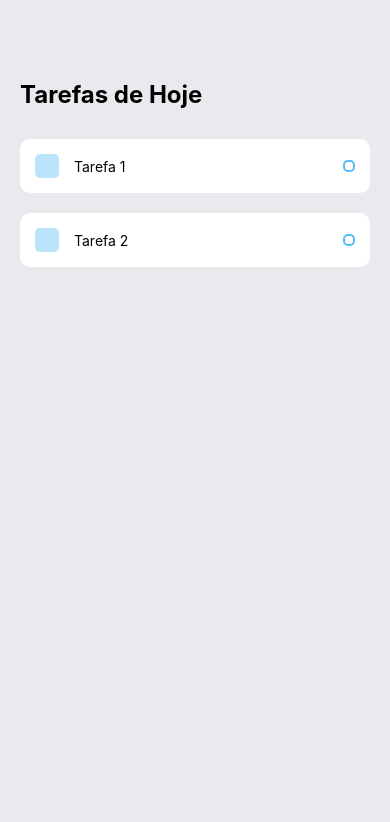
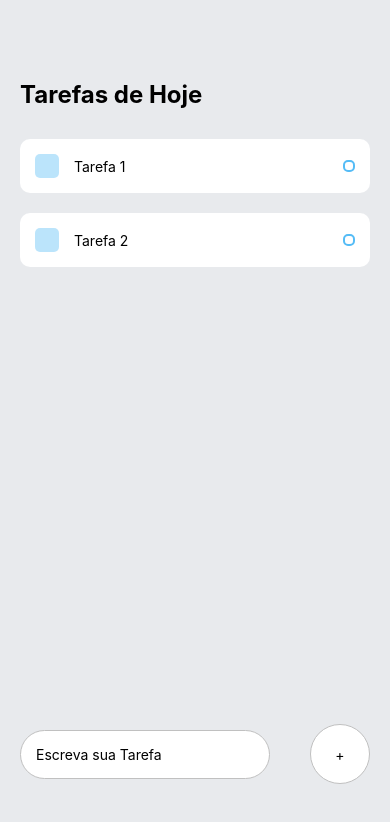
Before and after one commit to Felype-Henrique/app-lista-de-tarefas, a React Native app: screen / in a window 390 px wide. Shown: the top 822 px of the page. Built offline with nearby package versions, Linux system fonts and the light colour scheme.

Commit message:
task section

```diff
--- a/App.js
+++ b/App.js
@@ -1,5 +1,5 @@
 import React from 'react';
-import { StyleSheet, Text, View } from 'react-native';
+import { Platform, StyleSheet, Text, TextInput, TouchableOpacity, View, KeyboardAvoidingView } from 'react-native';
 import Task from './components/Task';
 
 export default function App() {
@@ -16,6 +16,20 @@ export default function App() {
           <Task text={'Tarefa 2'}/>
         </View>
       </View>
+
+      {/*Escreva uma tarefa*/}
+      <KeyboardAvoidingView
+        behavior={Platform.OS === "ios" ? "padding" : "height"}
+        style={styles.writeTaskWrapper}>
+          <TextInput style={styles.input} placeholder={'Escreva sua Tarefa'}/>
+
+          <TouchableOpacity>
+            <View style={styles.addWrapper}>
+              <Text style={styles.addText}>+</Text>
+            </View>
+          </TouchableOpacity>
+        </KeyboardAvoidingView>
+
     </View>
   );
 }
@@ -36,4 +50,32 @@ const styles = StyleSheet.create({
   items: {
     marginTop: 30,
   },
+  writeTaskWrapper: {
+    position: 'absolute',
+    bottom: 60,
+    width: '100%',
+    flexDirection: 'row',
+    justifyContent: 'space-around',
+    alignItems: 'center',
+  },
+  input: {
+    paddingVertical: 15,
+    paddingHorizontal: 15,
+    backgroundColor: '#FFF',
+    borderRadius: 60,
+    borderColor: '#C0C0C0',
+    borderWidth: 1,
+    width: 250,
+  },
+  addWrapper: {
+    width: 60,
+    height: 60,
+    backgroundColor: '#FFF',
+    borderRadius: 60,
+    justifyContent: 'center',
+    alignItems: 'center',
+    borderColor: '#C0C0C0',
+    borderWidth: 1,
+  },
+  addText: {},
 });
```
